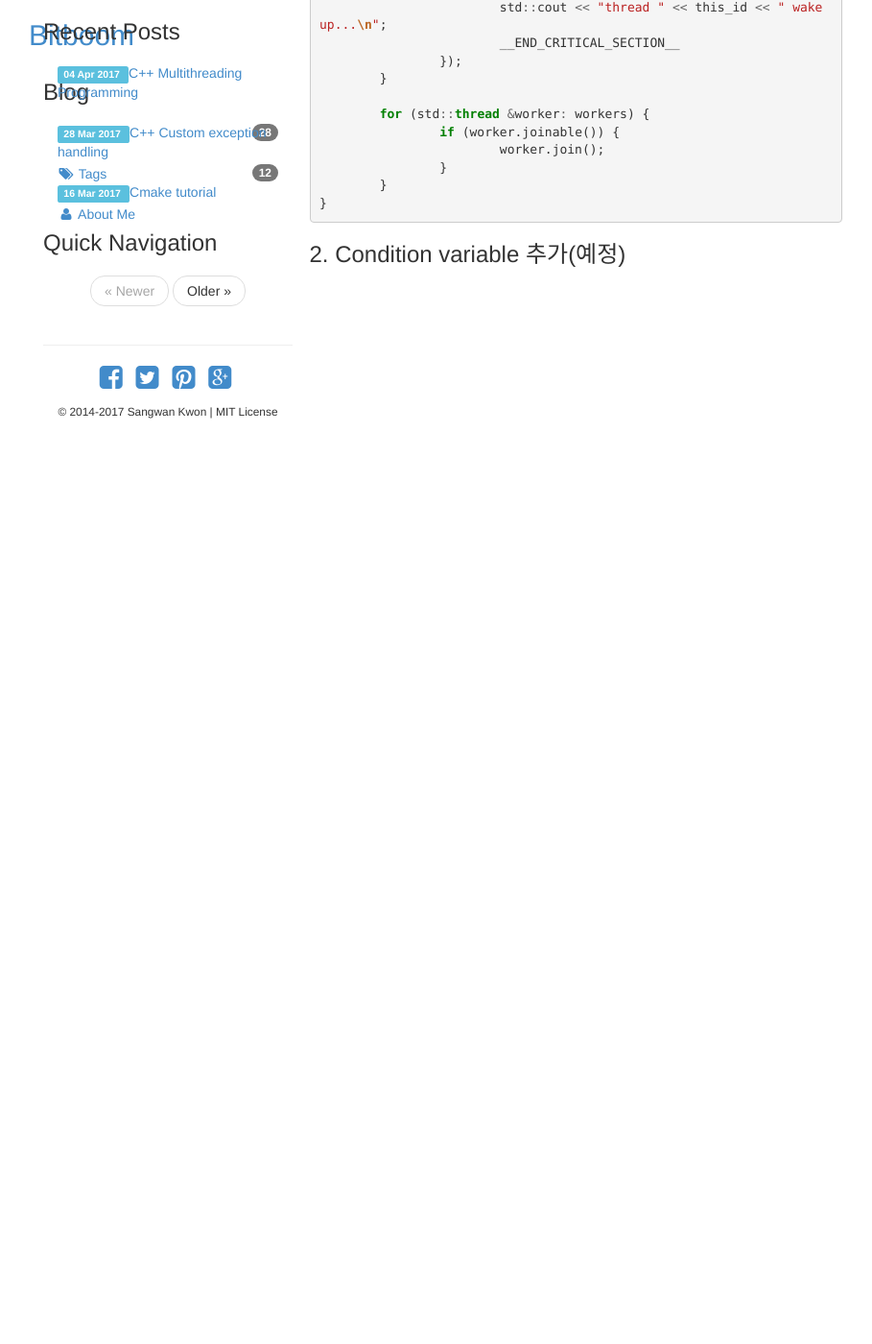
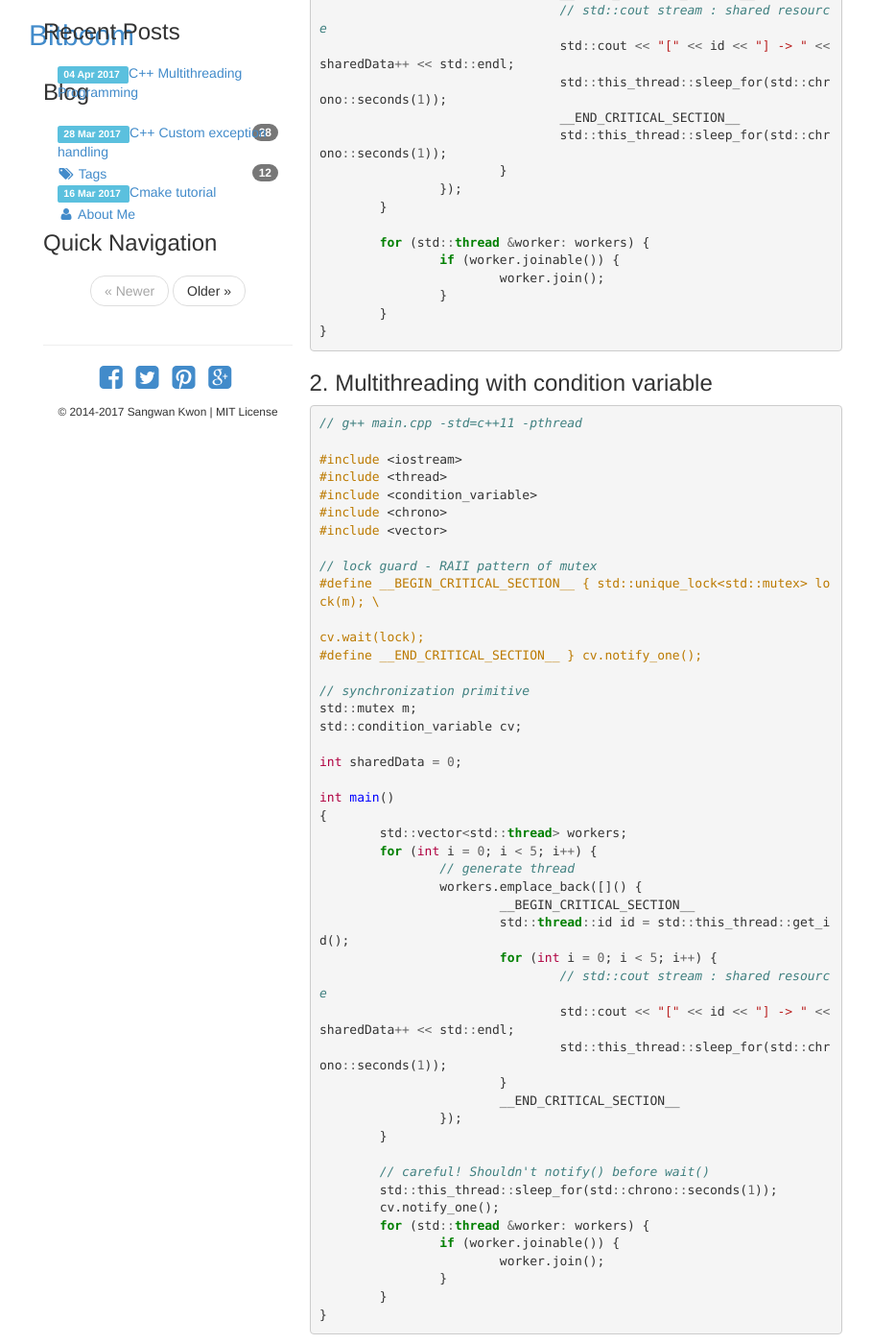
Before and after one commit to bitboom/bitboom.github.io, a Jekyll site: the page built from _posts/2017-04-04-cpp-multi-threading.md, in a window 1280 px wide and 1400 px high, scrolled down 1925 px. Shown: the whole window at 96% size, without its empty margins (40-949 px from the left). Built offline with Jekyll 4.4.1, drawn with Linux system fonts in a browser that asks for light colours; some of the changed text lies outside the part shown.

Commit message:
Update 2017-04-04-cpp-multi-threading.md

````diff
--- a/_posts/2017-04-04-cpp-multi-threading.md
+++ b/_posts/2017-04-04-cpp-multi-threading.md
@@ -13,7 +13,7 @@ Disk에 저장되어 실행가능한 파일로 되어 있는 것을 프로그램
 Linux에선 프로세스와 Thread를 모두 task의 개념으로 보고 실제 parent task와 자원을 어떻게 공유하고
 접근 제어하느냐에 따라서 프로세스와 Thread로 구분한다.
 
-[### Multithreading][1]
+### [Multithreading][1]
 > Multithreading is mainly found in multitasking operating systems.
 > Multithreading is a widespread programming and execution model
 > that allows multiple threads to exist within the context of one process.
@@ -22,7 +22,7 @@ Linux에선 프로세스와 Thread를 모두 task의 개념으로 보고 실제
 > Multithreading can also be applied to one process to enable parallel execution
 > on a multiprocessing system.
 
-[### Mutex][2]
+### [Mutex][2]
 Multithreading 중 각 thread가 실행 되기 위해선 운영체제로부터 CPU를 할당을 받아야 한다.
 이때 발생할 수 있는 race coditions을 방지하기 위해 concurrency control을 하여야 하는데
 그 중 대표적인 것이 mutex이다. 실행(running)될 Thread는 critical section에 들어가기 전에
@@ -52,28 +52,31 @@ Multithreading이 가능하게 되었다.
 #include <chrono>
 #include <vector>
 
+// lock guard - RAII pattern of mutex
 #define __BEGIN_CRITICAL_SECTION__ { std::unique_lock<std::mutex> lock(m);
 #define __END_CRITICAL_SECTION__ }
 
+// synchronization primitive
 std::mutex m;
+
+int sharedData = 0;
 
 int main()
 {
 	std::vector<std::thread> workers;
 	for (int i = 0; i < 5; i++) {
+		// generate thread
 		workers.emplace_back([]() {
+			std::thread::id id = std::this_thread::get_id();
 
-			std::thread::id this_id = std::this_thread::get_id();
-
-			__BEGIN_CRITICAL_SECTION__
-			std::cout << "thread " << this_id << " sleeping...\n";
-			__END_CRITICAL_SECTION__
-
-			std::this_thread::sleep_for(std::chrono::seconds(1));
-
-			__BEGIN_CRITICAL_SECTION__
-			std::cout << "thread " << this_id << " wake up...\n";
-			__END_CRITICAL_SECTION__
+			for (int i = 0; i < 5; i++) {
+				__BEGIN_CRITICAL_SECTION__
+				// std::cout stream : shared resource
+				std::cout << "[" << id << "] -> " << sharedData++ << std::endl;
+				std::this_thread::sleep_for(std::chrono::seconds(1));
+				__END_CRITICAL_SECTION__
+				std::this_thread::sleep_for(std::chrono::seconds(1));
+			}
 		});
 	}
 
@@ -85,7 +88,55 @@ int main()
 }
 ```
 
-### 2. Condition variable 추가(예정)
+### 2. Multithreading with condition variable
+```cpp
+// g++ main.cpp -std=c++11 -pthread
+
+#include <iostream>
+#include <thread>
+#include <condition_variable>
+#include <chrono>
+#include <vector>
+
+// lock guard - RAII pattern of mutex
+#define __BEGIN_CRITICAL_SECTION__ { std::unique_lock<std::mutex> lock(m); \
+									 cv.wait(lock);
+#define __END_CRITICAL_SECTION__ } cv.notify_one();
+
+// synchronization primitive
+std::mutex m;
+std::condition_variable cv;
+
+int sharedData = 0;
+
+int main()
+{
+	std::vector<std::thread> workers;
+	for (int i = 0; i < 5; i++) {
+		// generate thread
+		workers.emplace_back([]() {
+			__BEGIN_CRITICAL_SECTION__
+			std::thread::id id = std::this_thread::get_id();
+			for (int i = 0; i < 5; i++) {
+				// std::cout stream : shared resource
+				std::cout << "[" << id << "] -> " << sharedData++ << std::endl;
+				std::this_thread::sleep_for(std::chrono::seconds(1));
+			}
+			__END_CRITICAL_SECTION__
+		});
+	}
+
+	// careful! Shouldn't notify() before wait()
+	std::this_thread::sleep_for(std::chrono::seconds(1));
+	cv.notify_one();
+	for (std::thread &worker: workers) {
+		if (worker.joinable()) {
+			worker.join();
+		}
+	}
+}
+```
+
 
 [1]:https://en.wikipedia.org/wiki/Thread_(computing)#Multithreading
 [2]:https://en.wikipedia.org/wiki/Mutual_exclusion
````
Also changed, not shown: other parts of _posts/2017-04-04-cpp-multi-threading.md (+2 -2 lines).
